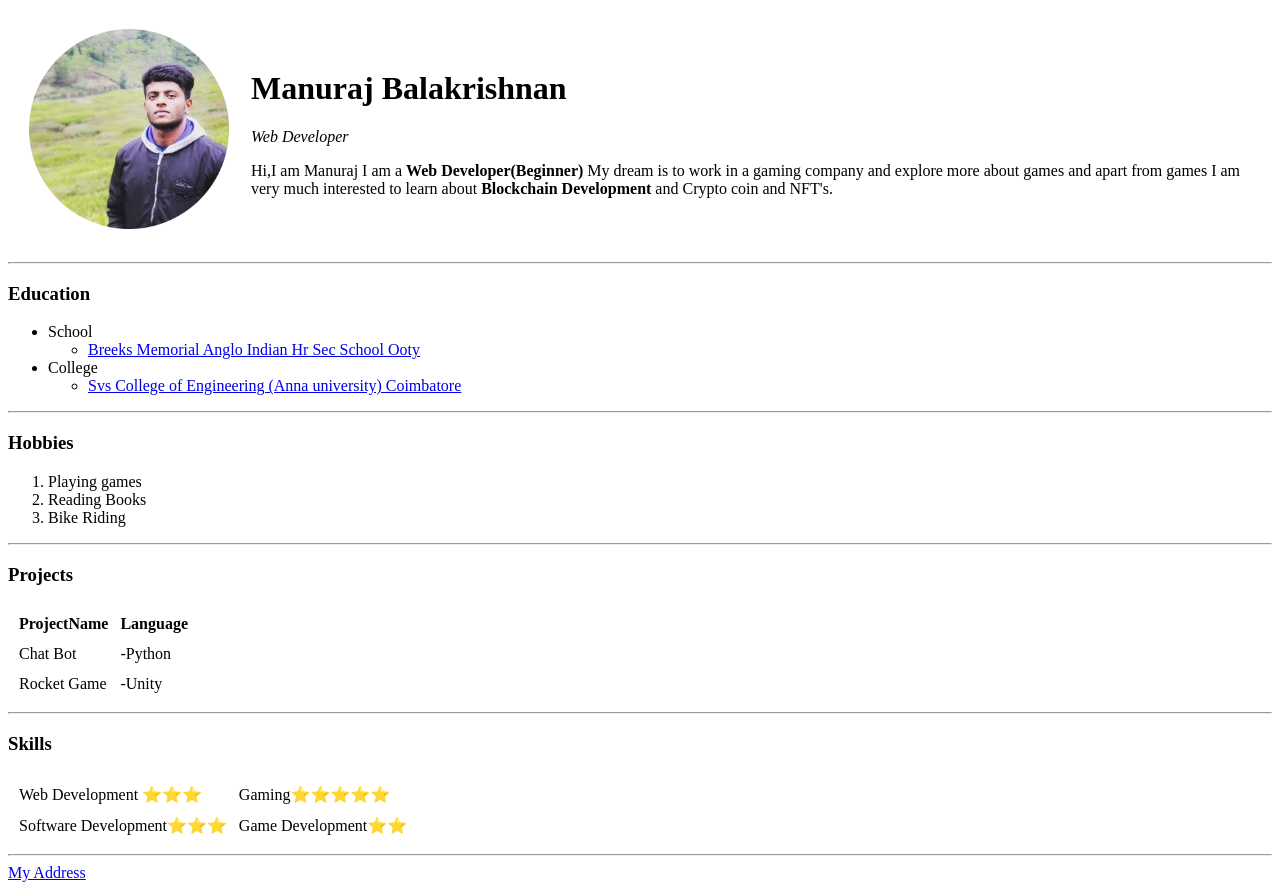
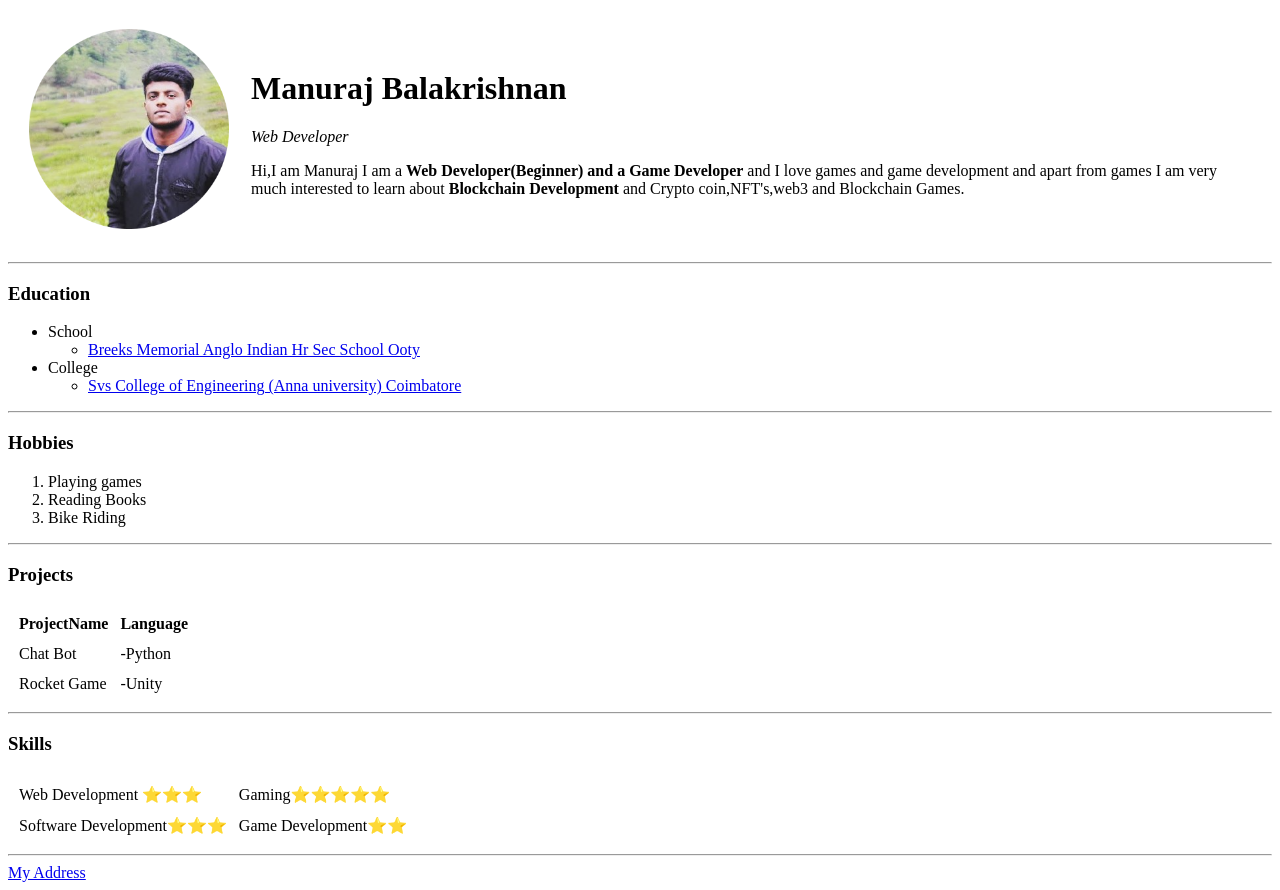
Before and after one commit to ManurajBalakrishnan/cv, a plain HTML site: page index.html in a window 1280 px wide. Drawn offline with Linux system fonts and the light colour scheme.

Commit message:
Update index.html

```diff
--- a/index.html
+++ b/index.html
@@ -14,9 +14,10 @@
         <h1>Manuraj Balakrishnan</h1>
         <p><em>Web Developer</em></p>
         <p>
-          Hi,I am Manuraj I am a <strong>Web Developer(Beginner)</strong> My dream is to work in a gaming company
-          and explore more about games and apart from games I am very much interested to learn about
-          <strong>Blockchain Development</strong> and Crypto coin and NFT's.
+          Hi,I am Manuraj I am a <strong>Web Developer(Beginner) and a Game Developer</strong>
+          and I love games and game development and apart from games
+          I am very much interested to learn about
+          <strong>Blockchain Development</strong> and Crypto coin,NFT's,web3 and Blockchain Games.
         </p>
       </td>
     </tr>
```
